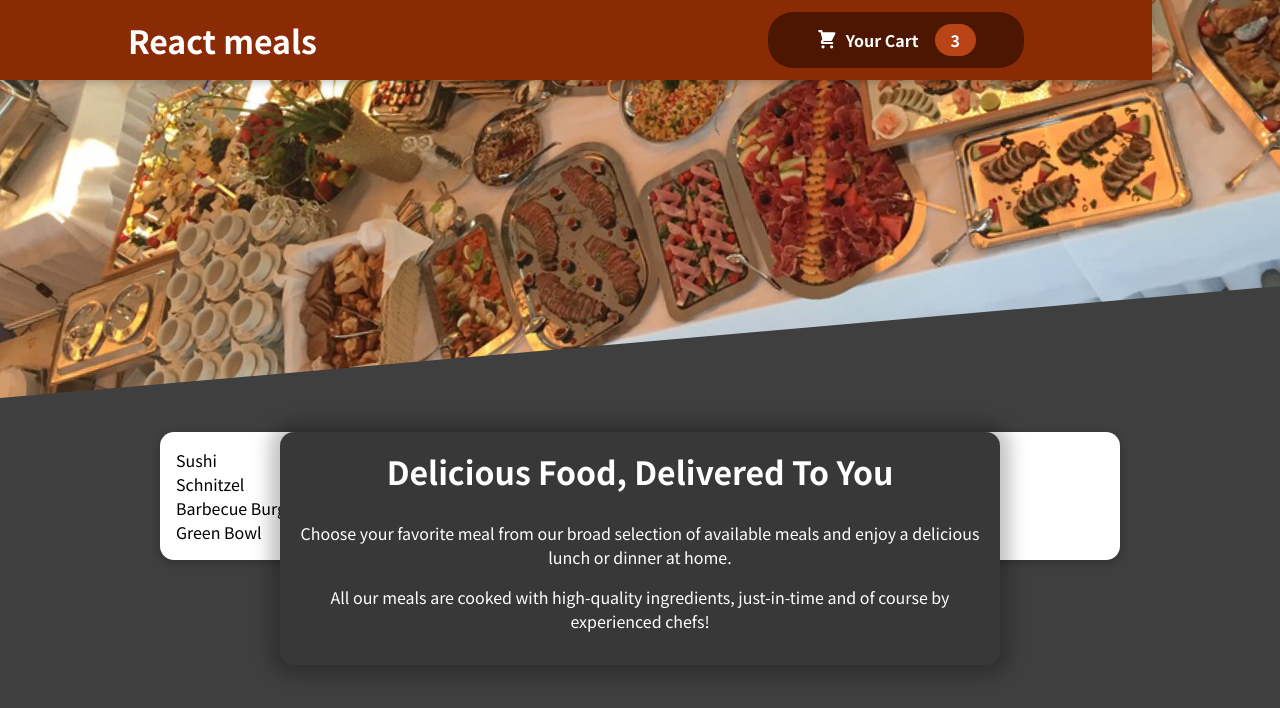
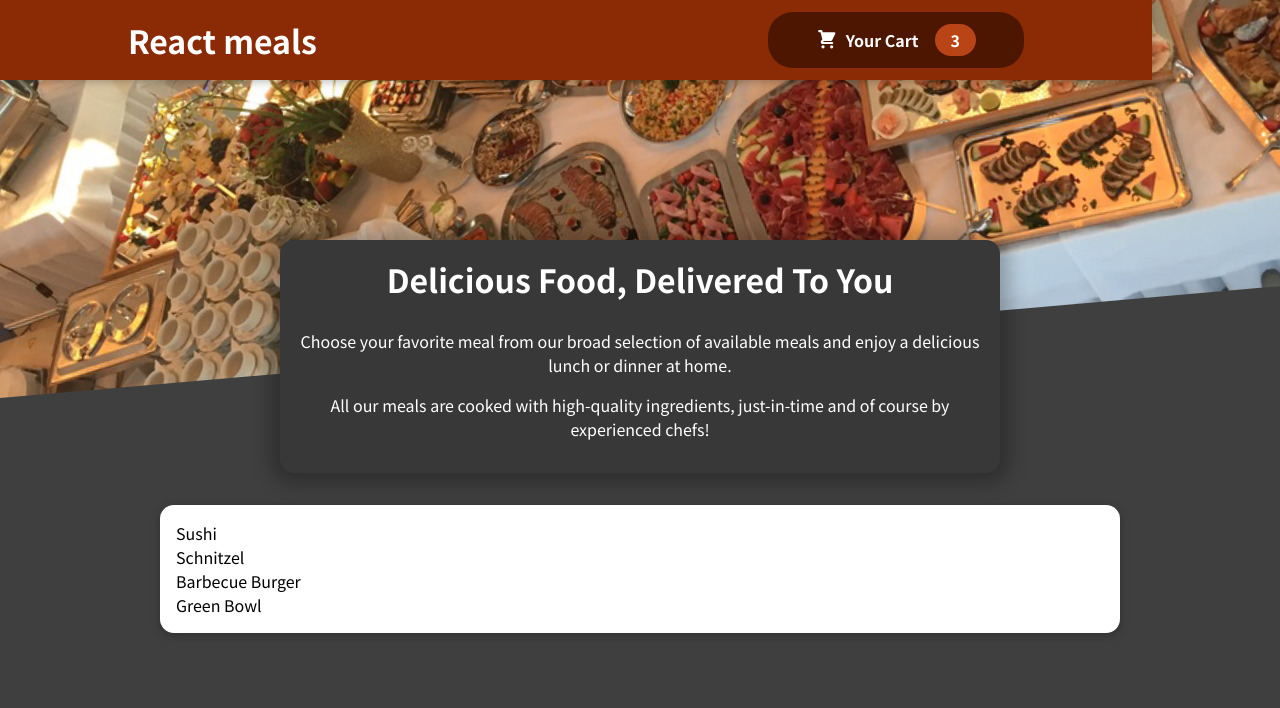
Before and after one commit to Plorrain/react-course-food-delivery-challenge, a React (Create React App) app: page / in a window 1280 px wide. Shown: the top 708 px of the page. Built offline with nearby package versions, Linux system fonts and the light colour scheme; the HTML template or start-up script is replaced by a standard one.

Commit message:
trying to go back to previous video to understand if I missed soemthing.So far not much

```diff
--- a/src/components/Meals/AvailableMeals.js
+++ b/src/components/Meals/AvailableMeals.js
@@ -29,7 +29,7 @@ const DUMMY_MEALS = [
 ];
 
 const AvailableMeals = () => {
-  const mealsList = DUMMY_MEALS.map(meals => <li>{meals.name}</li>);
+  const mealsList = DUMMY_MEALS.map(meal => <li>{meal.name}</li>);
   return (
       <section className={classes.meals}>
         <Card>
--- a/src/components/Meals/Meals.js
+++ b/src/components/Meals/Meals.js
@@ -6,8 +6,8 @@ import MealsSummary from "./MealsSummary";
 const Meals = () => {
   return (
     <Fragment>
+      <MealsSummary />
       <AvailableMeals />
-      <MealsSummary />
     </Fragment>
   )
 };
--- a/src/components/Meals/MealsSummary.js
+++ b/src/components/Meals/MealsSummary.js
@@ -3,7 +3,7 @@ import classes from './MealsSummary.module.css';
 const MealsSummary = () => {
   return (
     <section className={classes.summary}>
-      <h2 className={classes["summary h2"]}>Delicious Food, Delivered To You</h2>
+      <h2>Delicious Food, Delivered To You</h2>
       <p>
         Choose your favorite meal from our broad selection of available meals
         and enjoy a delicious lunch or dinner at home.
```
